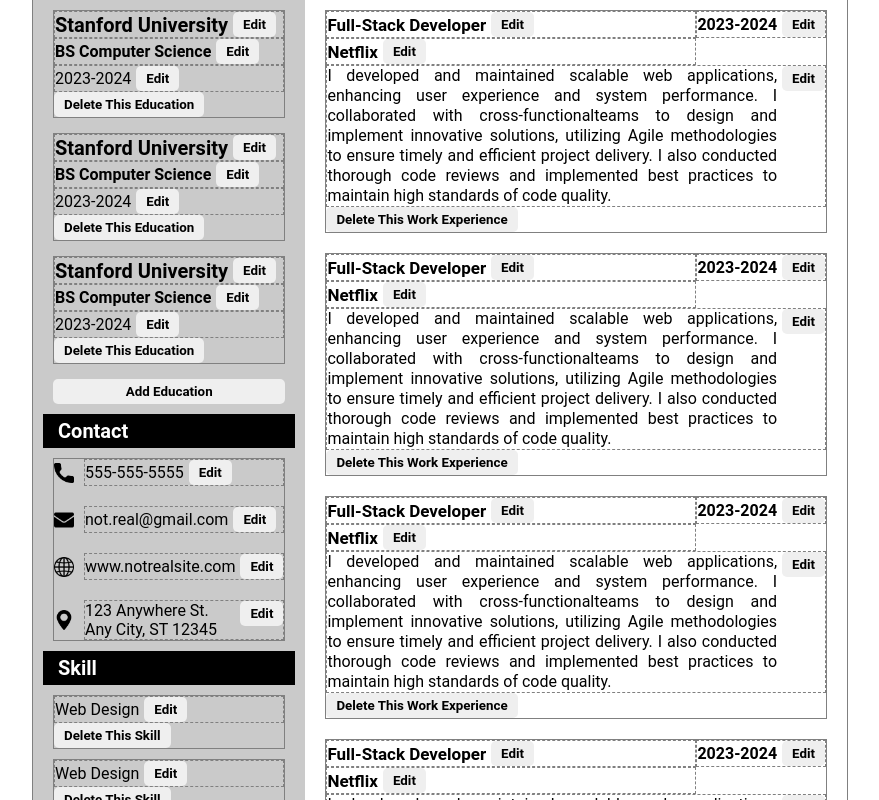
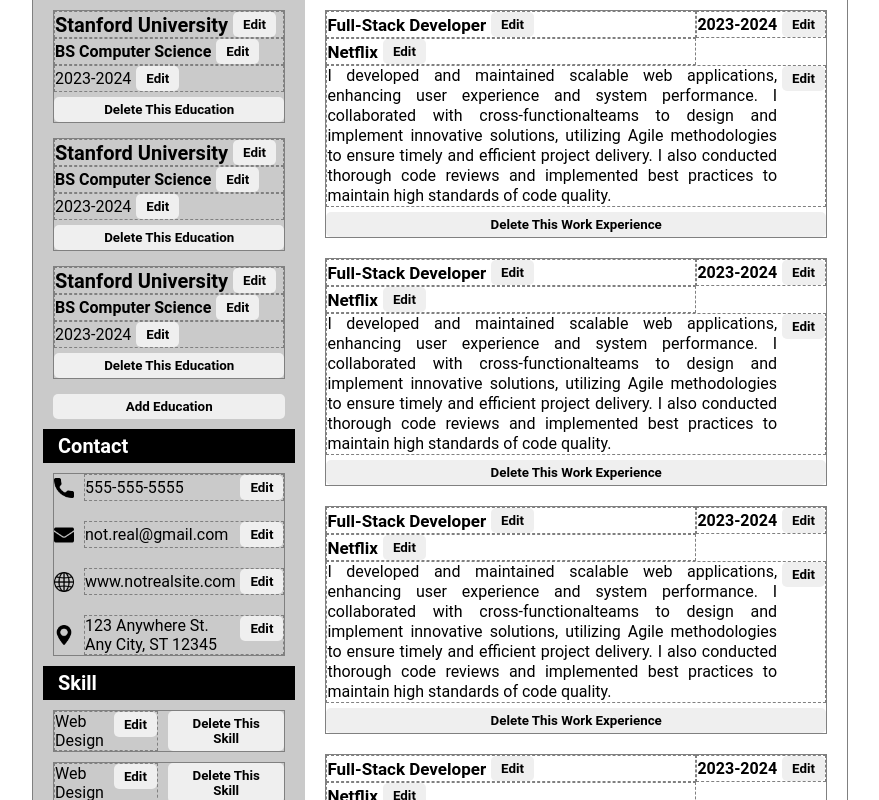
Before and after one commit to Jaizzer/swift-cv, a React (Vite) app: page / in a window 1280 px wide. Shown: the part 380-1180 px from the top of the page, without its empty margins (200-1079 px from the left). Built offline with nearby package versions, Linux system fonts and the light colour scheme.

Commit message:
feat: Change alignment of delete buttons

```diff
--- a/src/index.css
+++ b/src/index.css
@@ -361,3 +361,23 @@ textarea {
     width: 432px;
     height: 101px;
  }
+
+ .edit .cv-area div:not(.contact) .cv-area-item > div {
+    display: grid;
+    grid-template-rows: 1fr;
+    gap: 5px;
+ }
+
+ .edit .skills .cv-area-item div {
+    display: grid;
+    grid-template-columns: 1fr auto;
+    gap: 5px;
+ }
+
+ .edit .editable-div {
+    align-items: center;
+ }
+
+ .contact .editable-div {
+    justify-content: space-between;
+ }
```
